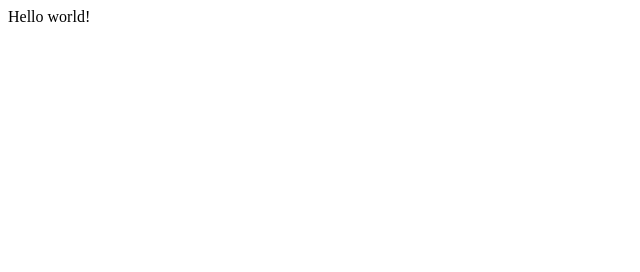
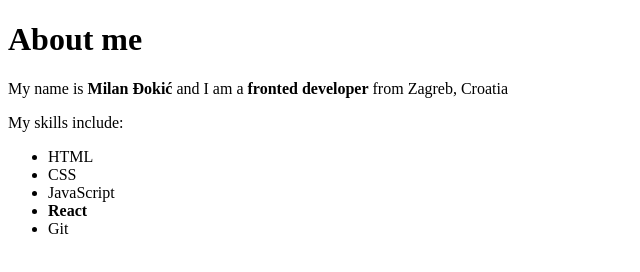
Before and after one commit to MilanDokic/MilanDokic.gihub.io, a plain HTML site: page index.html in a window 1280 px wide. Shown: the whole page, without its empty margins (0-640 px from the left). Drawn offline with Linux system fonts and the light colour scheme.

Commit message:
Add "About me" section

```diff
--- a/index.html
+++ b/index.html
@@ -4,7 +4,15 @@
         <title>Milan Đokić Portfolio</title>
     </head>
     <body>
-        Hello world!
-
+        <h1>About me</h1>
+        <p>My name is <strong>Milan Đokić</strong> and I am a <strong>fronted developer</strong> from Zagreb, Croatia</p>
+        <p>My skills include:</p>
+        <ul>
+            <li>HTML</li>
+            <li>CSS</li>
+            <li>JavaScript</li>
+            <li><strong>React</strong></li>
+            <li>Git</li>
+        </ul>
     </body>
 </html>
```
Also changed, not shown: 1 other file.
